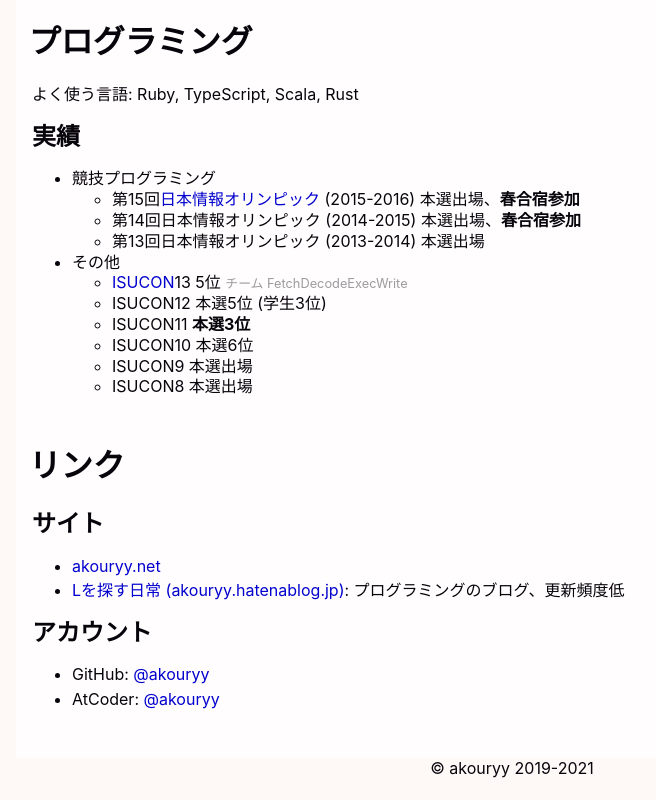
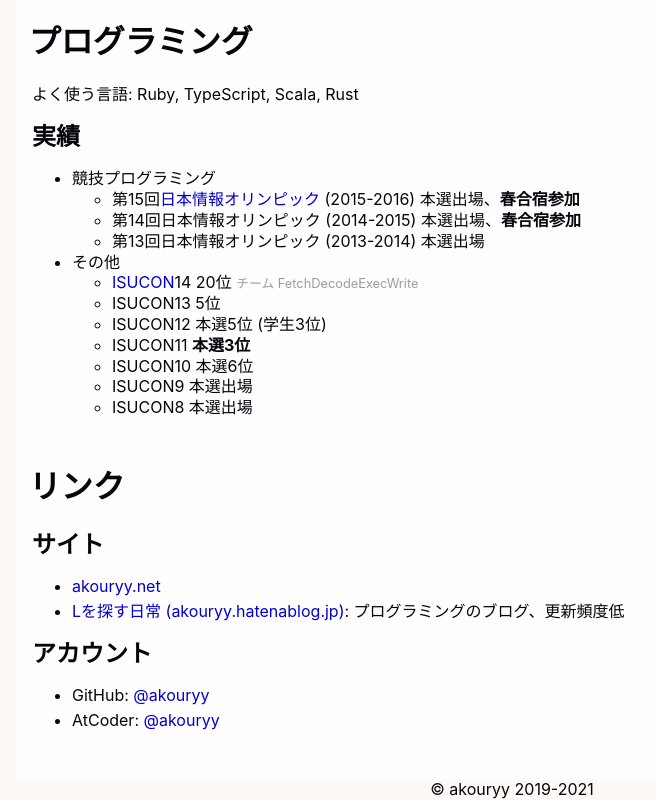
Before and after one commit to akouryy/akouryy.net-shamiko, a Next.js app: page / in a window 1280 px wide. Shown: the part 932-1732 px from the top of the page, without its empty margins (128-784 px from the left). Before the commit the page ends 1711 px from the top, so only its background shows below. Built offline with nearby package versions, Linux system fonts and the light colour scheme.

Commit message:
Update profile
Co-Authored-By: Claude Opus 5.5 <noreply@anthropic.com>

```diff
--- a/pages/index.tsx
+++ b/pages/index.tsx
@@ -65,9 +65,10 @@ const PageIndex: React.FC<P> = () => {
                     <ul>
                       <li>
                         <ExternalLink follow href='http://isucon.net'>ISUCON</ExternalLink>
-                        13 5位{' '}
+                        14 20位{' '}
                         <small>チーム FetchDecodeExecWrite</small>
                       </li>
+                      <li>ISUCON13 5位</li>
                       <li>ISUCON12 本選5位 (学生3位)</li>
                       <li>ISUCON11 <em>本選3位</em></li>
                       <li>ISUCON10 本選6位</li>
```
